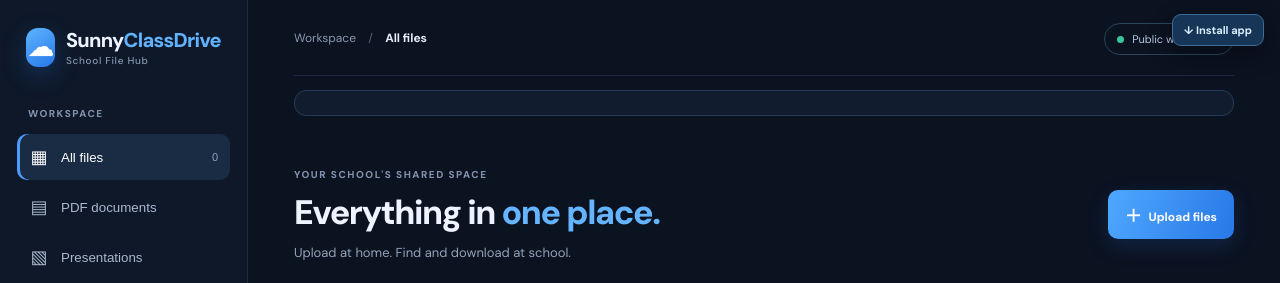
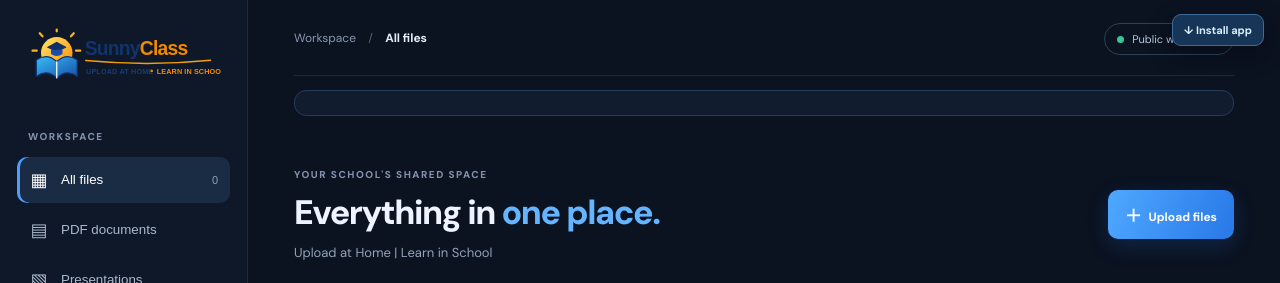
Before and after one commit to nazish906024-eng/sunnyclassdrive, a plain HTML site: page index.html in a window 1280 px wide. Shown: the top 283 px of the page. Drawn offline with Linux system fonts and the light colour scheme; no server answers.

Commit message:
Apply SunnyClass logo and tagline

```diff
--- a/index.html
+++ b/index.html
@@ -6,10 +6,10 @@
     <meta name="theme-color" content="#0b1220" />
     <meta name="apple-mobile-web-app-capable" content="yes" />
     <meta name="apple-mobile-web-app-status-bar-style" content="black-translucent" />
-    <meta name="apple-mobile-web-app-title" content="SunnyClassDrive" />
+    <meta name="apple-mobile-web-app-title" content="SunnyClass" />
     <link rel="manifest" href="manifest.webmanifest" />
     <link rel="icon" href="icon.svg" type="image/svg+xml" />
-    <title>SunnyClassDrive — School File Hub</title>
+    <title>SunnyClass — Upload at Home | Learn in School</title>
     <link rel="preconnect" href="https://fonts.googleapis.com">
     <link rel="preconnect" href="https://fonts.gstatic.com" crossorigin>
     <link href="https://fonts.googleapis.com/css2?family=DM+Sans:wght@400;500;600;700;800&display=swap" rel="stylesheet">
@@ -20,8 +20,7 @@
     <div class="app-shell">
       <aside class="sidebar" id="sidebar">
         <a class="brand" href="#">
-          <span class="brand-mark">☁</span>
-          <span>Sunny<span class="brand-accent">ClassDrive</span><small>School File Hub</small></span>
+          <img class="brand-logo" src="sunnyclass-logo.svg" alt="SunnyClass — Upload at Home, Learn in School" />
         </a>
         <div class="side-label">WORKSPACE</div>
         <button class="nav-item active" data-filter="all"><span>▦</span> All files <span class="nav-count" id="allCount">0</span></button>
@@ -55,7 +54,7 @@
           <div>
             <p class="eyebrow">YOUR SCHOOL'S SHARED SPACE</p>
             <h1>Everything in <span>one place.</span></h1>
-            <p class="subtitle">Upload at home. Find and download at school.</p>
+            <p class="subtitle">Upload at Home | Learn in School</p>
           </div>
           <button class="primary-btn" id="uploadTopBtn"><span>＋</span> Upload files</button>
         </section>
```
